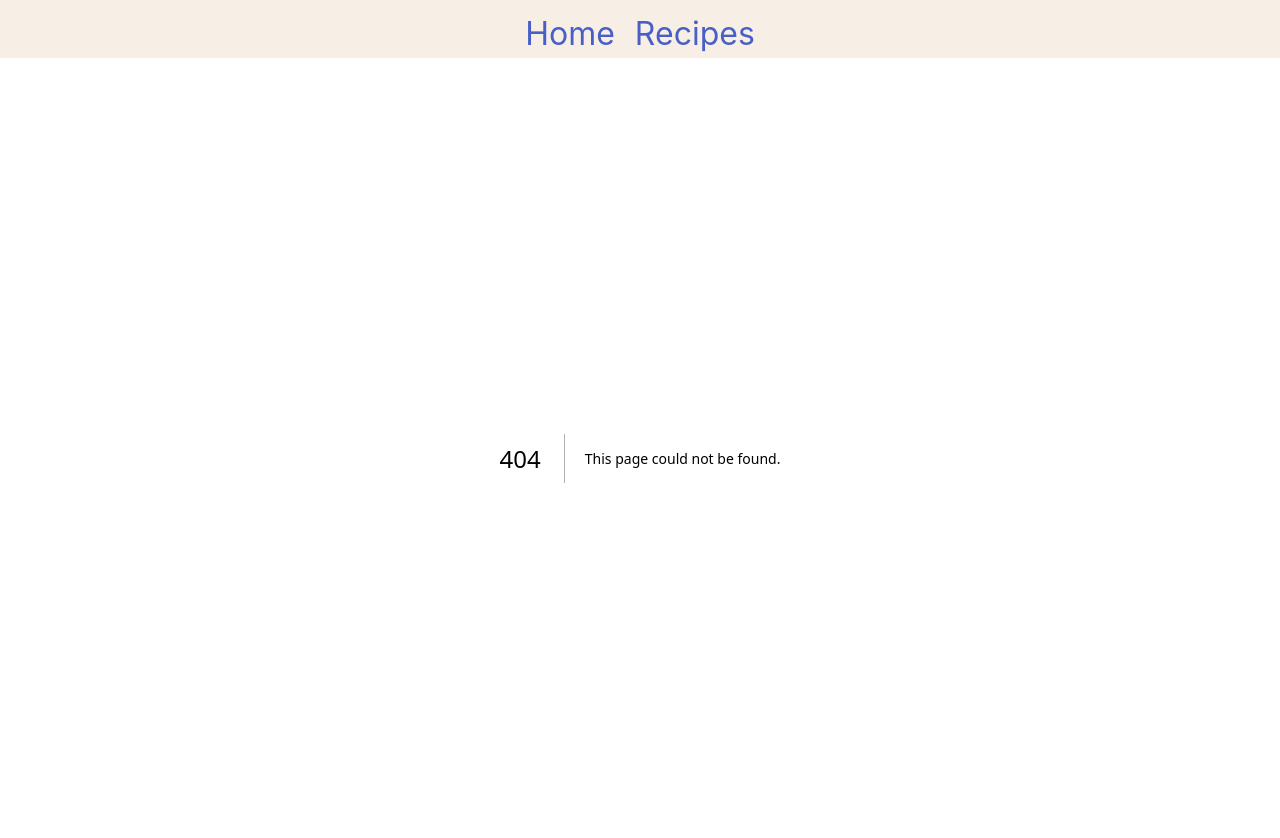
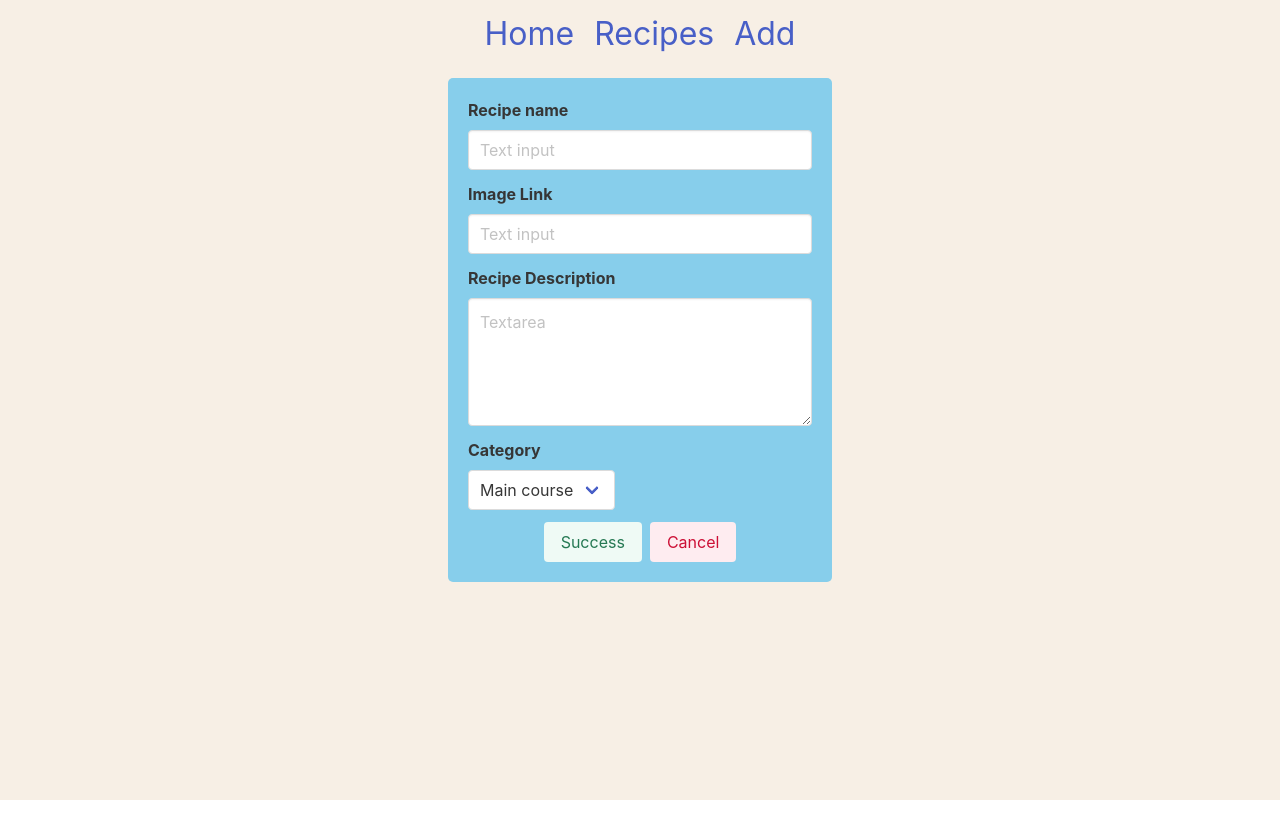
Before and after one commit to gastons-tiltins/22MD_Next.js_recipes_GT, a Next.js app: page /add in a window 1280 px wide. Before the commit this address had no page. Shown: the top 838 px of the page. After the commit the page ends 800 px from the top, so only its background shows below. Built offline with nearby package versions, Linux system fonts and the light colour scheme.

Commit message:
add form added

```diff
--- a/app/Header.tsx
+++ b/app/Header.tsx
@@ -6,6 +6,7 @@ export default function Header() {
         <div className='navBar'>
             <Link href='/'>Home</Link>
             <Link href='/recipes'>Recipes</Link>
+            <Link href='/add'>Add</Link>
         </div>
     );
 }
--- /dev/null
+++ b/app/add/page.tsx
@@ -0,0 +1,105 @@
+'use client';
+import {useRouter} from 'next/navigation';
+import {useState, useEffect} from 'react';
+import Image from 'next/image';
+import axios from 'axios';
+
+type PageProps = {
+    params: {
+        id: string;
+    };
+};
+
+type GridCard = {
+    _id: string;
+    name: string;
+    imageLink: string;
+    desc: string;
+    category: string;
+};
+
+export default function addCard() {
+    const router = useRouter();
+    const [inputs, setInputs] = useState({});
+
+    const handleChange = (
+        event:
+            | React.ChangeEvent<HTMLInputElement>
+            | React.ChangeEvent<HTMLTextAreaElement>
+            | React.ChangeEvent<HTMLSelectElement>,
+    ) => {
+        const name = event.target.name;
+        const value = event.target.value;
+        setInputs((values) => ({...values, [name]: value}));
+    };
+
+    const handleSubmit = (event: React.FormEvent) => {
+        event.preventDefault();
+        console.log(inputs);
+    };
+
+    return (
+        <div className='addForm'>
+            <form onSubmit={handleSubmit}>
+                <div className='field'>
+                    <label className='label'>Recipe name</label>
+                    <div className='control'>
+                        <input
+                            onChange={handleChange}
+                            className='input'
+                            type='text'
+                            placeholder='Text input'
+                            name='name'
+                            required
+                        />
+                    </div>
+                </div>
+                <div className='field'>
+                    <label className='label'>Image Link</label>
+                    <div className='control'>
+                        <input
+                            onChange={handleChange}
+                            className='input'
+                            type='url'
+                            placeholder='Text input'
+                            name='imageLink'
+                            required
+                        />
+                    </div>
+                </div>
+                <div className='field'>
+                    <label className='label'>Recipe Description</label>
+                    <div className='control'>
+                        <textarea
+                            onChange={handleChange}
+                            className='textarea'
+                            placeholder='Textarea'
+                            name='desc'
+                            required
+                        />
+                    </div>
+                </div>
+                <div className='field'>
+                    <label className='label'>Category</label>
+                    <div className='control'>
+                        <div className='select'>
+                            <select onChange={handleChange}>
+                                <option value='Main course'>Main course</option>
+                                <option value='Deserts'>Deserts</option>
+                                <option value='Drinks'>Drinks</option>
+                            </select>
+                        </div>
+                    </div>
+                </div>
+                <div className='buttons alignCenter'>
+                    <button className='button is-success is-light'>
+                        Success
+                    </button>
+                    <button type='button' className='button is-danger is-light'>
+                        Cancel
+                    </button>
+                </div>
+            </form>
+        </div>
+    );
+}
--- a/app/recipes/[id]/page.tsx
+++ b/app/recipes/[id]/page.tsx
@@ -23,8 +23,8 @@ function SingleCard({params: {id}}: PageProps) {
         });
     }, []);
 
-    if (isLoading) return <p>Loading...</p>;
-    if (!data) return <p>No profile data</p>;
+    if (isLoading) return <h1 className='alignCenter'>Loading...</h1>;
+    if (!data) return <h1 className='alignCenter'>No data</h1>;
 
     const {_id, name, imageLink, desc, category} = data[0];
 
--- a/app/recipes/page.tsx
+++ b/app/recipes/page.tsx
@@ -32,8 +32,8 @@ function Cards({params: {id}}: PageProps) {
         });
     }, []);
 
-    if (isLoading) return <p>Loading...</p>;
-    if (!data) return <p>No profile data</p>;
+    if (isLoading) return <h1 className='alignCenter'>Loading...</h1>;
+    if (!data) return <h1 className='alignCenter'>No data</h1>;
 
     return (
         <div>
@@ -63,6 +63,7 @@ function Cards({params: {id}}: PageProps) {
                     {/* <h1>{JSON.stringify(data)}</h1> */}
                     {data.map((item: GridCard) => (
                         <GridCard
+                            key={item._id}
                             id={item._id}
                             name={item.name}
                             imageLink={item.imageLink}
--- a/styles/globals.css
+++ b/styles/globals.css
@@ -64,8 +64,8 @@ body {
     margin: auto;
     flex-direction: column;
     width: 40%;
-    align-items: center;
-    background-color: red;
+    align-items: stretch;
+    /* background-color: red; */
 }
 
 .colSpan2 {
@@ -78,3 +78,21 @@ body {
 .searchField {
     padding-top: 12px;
 }
+
+.alignCenter {
+    display: flex;
+    justify-content: center;
+}
+
+.addForm {
+    padding-top: 30px;
+    display: flex;
+    margin: auto;
+    margin-top: 20px;
+    flex-direction: column;
+    width: 30%;
+    align-items: stretch;
+    background-color: skyblue;
+    padding: 20px;
+    border-radius: 5px;
+}
```
